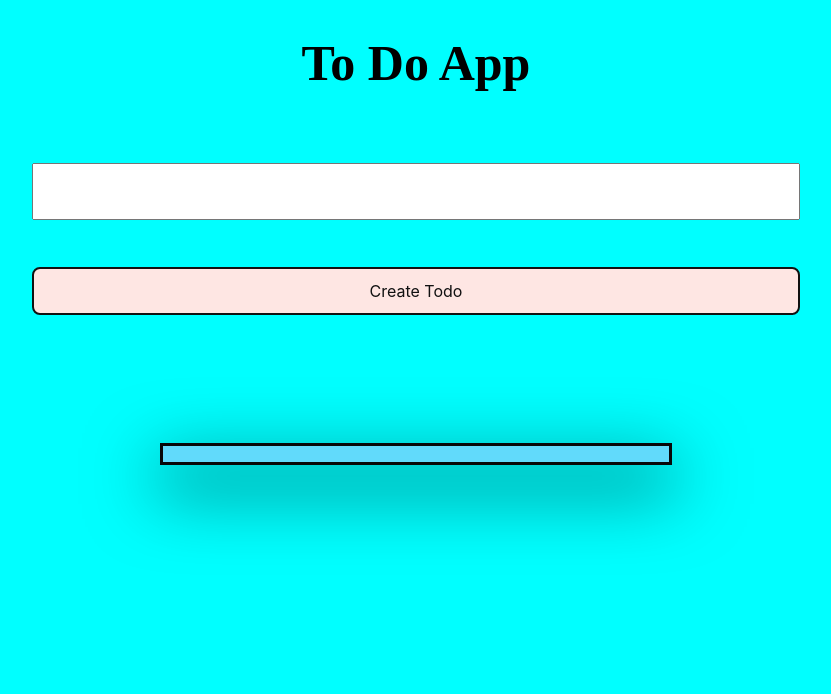
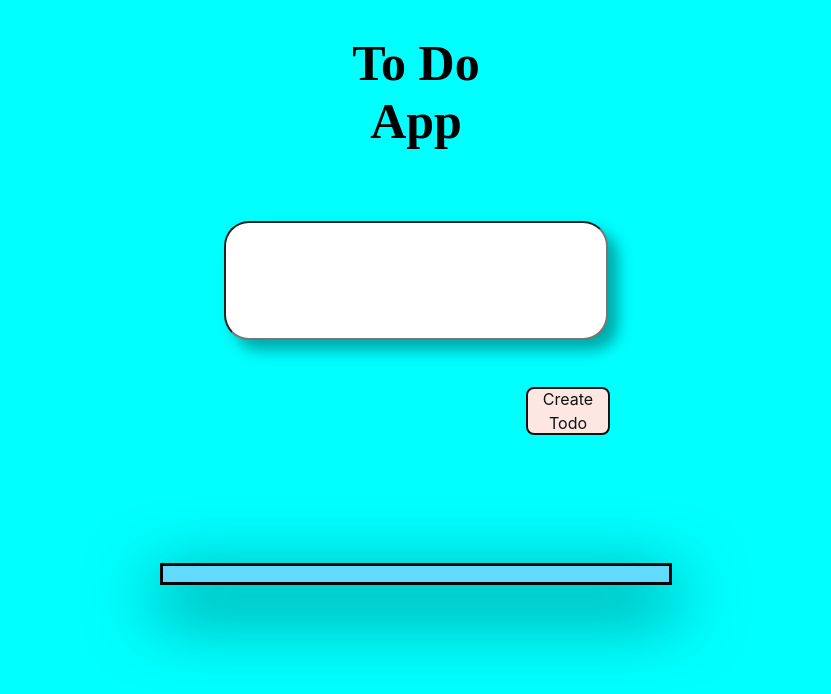
Before and after one commit to suvinaysawant/React-Application, a React (Create React App) app in the folder my-app/: page / in a window 1280 px wide. Shown: the top 694 px of the page, without its empty margins (224-1055 px from the left). Built offline with nearby package versions, Linux system fonts and the light colour scheme; a web font is replaced by a local one.

Commit message:
Added css files

```diff
--- a/my-app/src/App.css
+++ b/my-app/src/App.css
@@ -7,11 +7,6 @@
   pointer-events: none;
 }
 
-@media (prefers-reduced-motion: no-preference) {
-  .App-logo {
-    animation: App-logo-spin infinite 20s linear;
-  }
-}
 
 .App-header {
   background-color: #282c34;
@@ -42,6 +37,9 @@
   src: url(https://assets.codepen.io/9632/RocherColorGX.woff2);
 }
 
+
+
+
 h1 {
   font-family: 'Rocher';
   text-align: center;
@@ -51,28 +49,32 @@ h1 {
   flex-direction: column;
   align-items: center;
   justify-content: center;*/
-
 }
 
 .container{
   display: flex;
   flex-direction: column;
+  flex-basis: auto;
 
 }
 
 
-
 .textbox{
- padding: 0.5cm;
-  margin: 20%;
+ padding: 50px;
+  margin: 35%;
   margin-top: 1cm;
   margin-bottom: 0.5cm;
+  border-radius: 25px;
+  box-shadow: 10px 10px 15px rgba(0,0,0,0.35);
+  color:#b3b8cd;
+ font-style: normal;
+
 }
 .button{
 
   padding: 0.5cm;
-  margin-right: 20%;
-  margin-left: 20%;
+  margin: 750px;
+  margin-bottom: 0%;
   margin-top: 0.75cm;
 
 }
@@ -97,7 +99,7 @@ h1 {
   display: flex;
   flex-basis: auto;
   justify-content: space-between;
-  margin-top: 2%;
+  margin-top: 0;
 }
 
 
--- a/my-app/src/App.js
+++ b/my-app/src/App.js
@@ -1,4 +1,4 @@
-import logo from './logo.svg';
+import logo from './images/Todo.jpg';
 import './App.css';
 import { useState,useEffect } from 'react';
 
@@ -30,8 +30,10 @@ function App() {
 
   return (
     <div className="container">
+
+      <h1>To Do<br></br> App</h1>
       <div className='headName'>
-      <h1>To Do App</h1>
+      {/* <h1>To Do App</h1> */}
       </div>
       <input
       className='textbox'
```
Also changed, not shown: my-app/src/images/Todo.jpg (added).
